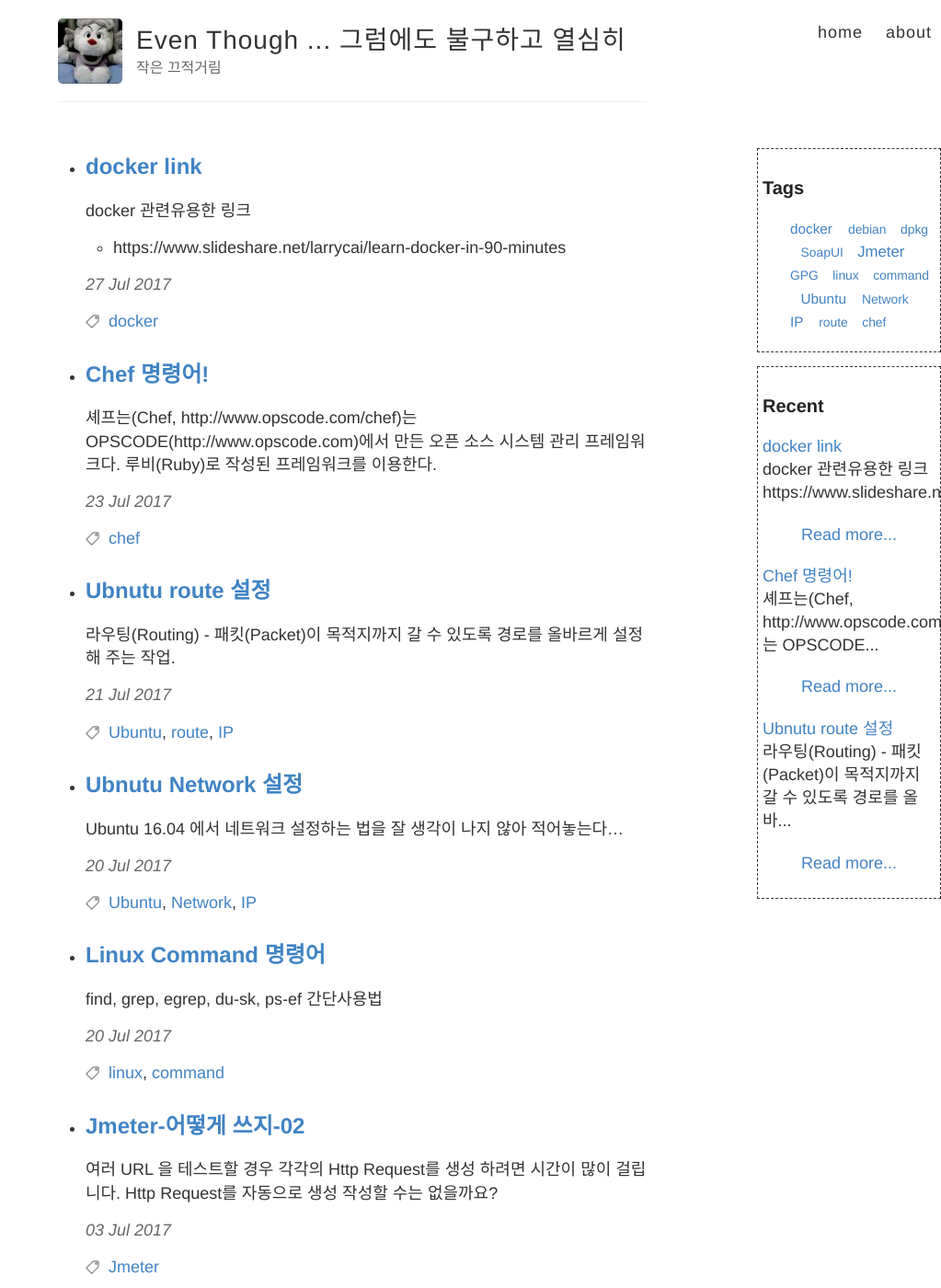
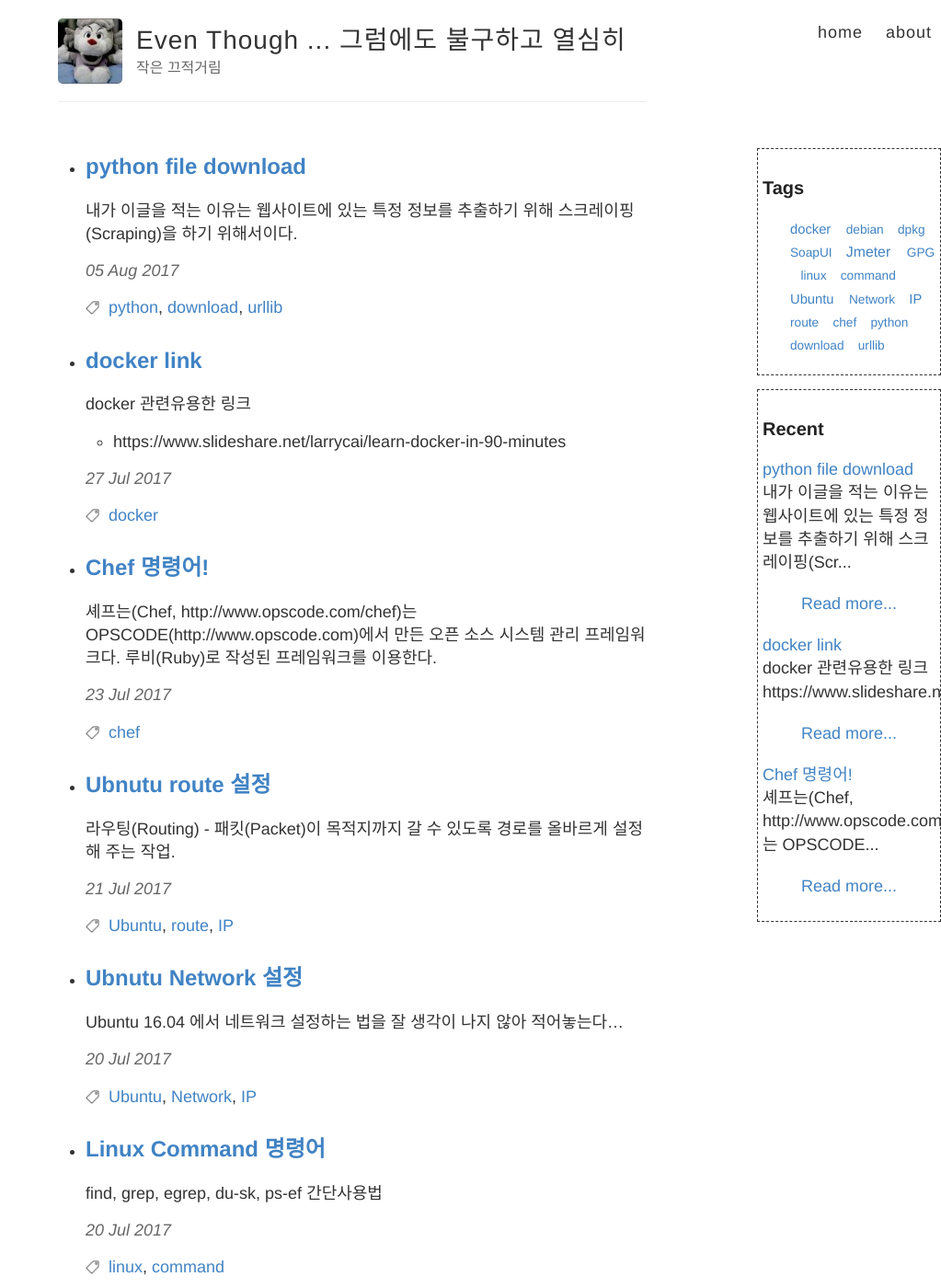
Before and after one commit to xmlangel/xmlangel.github.io, a Jekyll site: the page built from index.html, in a window 1280 px wide and 1400 px high. Shown: the whole window at 92% size, without its empty margins (257-1280 px from the left). Built offline with Jekyll 4.4.1, drawn with Linux system fonts in a browser that asks for light colours; the list of posts is cut into pages by our own code; part of the change alters nothing that is shown; some of the changed text lies outside the part shown.

Commit message:
python 크롤링

```diff
--- a/_posts/2017-07-20-linux-command.md
+++ b/_posts/2017-07-20-linux-command.md
@@ -70,3 +70,6 @@ grep make_ /var/opt/ignite/recovery/latest/recovery.log  <-- HP ignite백업
 grep -i -e error -e fail /var/adm/syslog/syslog.log   <-- HP syslog
 tail -f /var/adm/rc.log    <-- HP 부팅 후 프로세스가 정상수행됐는지..
 {% endhighlight %}
+
+## Crontab 주기
+크론tab의 주기를 볼수 있는 웹페이지 [crontab](https://crontab.guru/)
--- /dev/null
+++ b/_posts/2017-08-05-python-download.md
@@ -0,0 +1,216 @@
+---
+layout: post
+title:  "python file download"
+date:   2017-08-05 12:10:13 +0900
+categories: jekyll update
+comments: true
+tags :
+- python
+- download
+- urllib
+---
+
+내가 이글을 적는 이유는 웹사이트에 있는 특정 정보를 추출하기 위해 스크레이핑(Scraping)을 하기 위해서이다.
+
+가장먼저 python 을 이용해서 다운로드 하는 부분을 알아보고 있다.
+
+urllib.request 를 통해서 다운로드먼져..
+
+
+* 목차
+{:toc}
+
+# 다운로드 하기
+
+## urllib.request
+
+### 파일로 저장:urlretrieve()
+urlretrieve()  함수를 이용해서 파일을 직접 다운로드 할 수 있다.
+
+웹상에 있는 jpg 파일을 download.jpg 로 저장하는 예
+
+{% highlight python %}
+import urllib.request
+
+# URL 저장 경로 지정하기
+url = "https://xmlangel.github.io/images/xmlangel.jpg"
+
+# 저장할 파일이름
+savename = "download.jpg"
+
+# 다운로드
+urllib.request.urlretrieve(url, savename)
+print("저장완료")
+
+{% endhighlight %}
+
+### 메모리로 저장 : urlopen()
+urlopen() 함수를 이용해서 메모리에 저장할 수 있다.
+
+웹상에 있는 jpg 파일을 메모리에 로드후 download2.jpg 로 저장하는 예
+{% highlight python %}
+import urllib.request
+
+# URL 저장 경로 지정하기
+url = "https://xmlangel.github.io/images/xmlangel.jpg"
+
+# 저장할 파일이름
+savename = "download2.jpg"
+
+##다운로드
+memory = urllib.request.urlopen(url).read()
+print("memory 에 저장")
+
+#파일로 저장
+with open(savename, mode ="wb") as f:
+	f.write(memory)
+	print("저장완료")
+{% endhighlight %}
+
+# 스크레이핑 하기(Scraping)  하기
+## BeautifulSoup
+BeautifulSoup 은 HTML 과 XML 을 분석해주는 라이브러리 이다.
+
+자세한 설명은 아래에서
+https://www.crummy.com/software/BeautifulSoup/
+
+pip를 이용해서 간단히 설치가 가능하다.
+
+{% highlight bash %}
+pip install beautifulsoup4
+{% endhighlight %}
+
+### find()
+요소추출
+
+### find_all()
+여러요소추출
+
+{% highlight python %}
+from bs4 import BeautifulSoup
+
+html_doc = """
+<html><head><title>The Dormouse's story</title></head>
+<body>
+<p class="title"><b>The Dormouse's story</b></p>
+
+<p class="story">Once upon a time there were three little sisters; and their names were
+<a href="http://example.com/elsie" class="sister" id="link1">Elsie</a>,
+<a href="http://example.com/lacie" class="sister" id="link2">Lacie</a> and
+<a href="http://example.com/tillie" class="sister" id="link3">Tillie</a>;
+and they lived at the bottom of a well.</p>
+
+<p class="story">...</p>
+"""
+
+soup = BeautifulSoup(html_doc, 'html.parser')
+#기본
+title1 = soup.html.head.title
+print(title1.string)
+
+# 1개요소
+title = soup.find("title")
+
+print(title.string)
+
+# 여러개
+links = soup.find_all("a")
+
+# 링크목록
+for a in links:
+	heaf =a.attrs['href']
+	text = a.string
+	print(heaf,":",text)
+
+{% endhighlight %}
+
+결과
+<{% highlight python %}
+root@python:/home# python beautifulsoup-find.py
+The Dormouse's story
+The Dormouse's story
+http://example.com/elsie : Elsie
+http://example.com/lacie : Lacie
+http://example.com/tillie : Tillie
+{% endhighlight %}
+
+
+{% highlight python %}
+{% endhighlight %}
+
+# 사용예시
+<span style="color:blue">
+기상청에 있는 RSS 데이터를 이용해서 지역의 예보데이터를 가져오는 예제를 만들어 보겠다.
+편의를 위해 지역명을 입력받는 형식으로 만든다.</span>
+
+
+기상청의 RSS 사이트는 아래 경로에서 확인 가능하다.
+
+홈 > 날씨 > 생활과 산업 > 서비스 > 인터넷 > 웹
+
+URL 은 아래와 같다.
+http://www.kma.go.kr/weather/lifenindustry/sevice_rss.jsp
+
+
+[충청남도](http://www.kma.go.kr/weather/forecast/mid-term-rss3.jsp?stnId=133)
+
+
+[서울](http://www.kma.go.kr/weather/forecast/mid-term-rss3.jsp?stnId=109)
+
+
+{% highlight bash %}
+root@python:/home# pip install beautifulsoup4
+Collecting beautifulsoup4
+Installing collected packages: beautifulsoup4
+Successfully installed beautifulsoup4-4.6.0
+{% endhighlight %}
+
+{% highlight python %}
+import sys
+import urllib.request
+import urllib.parse
+from bs4 import BeautifulSoup
+
+# 지역명을 입력받는다.(지역명이 없을경우 Error 를 보여준다.)
+if len(sys.argv)<=1 :
+	print("Error: 지역이름을 입력하세요")
+	sys.exit()
+regionNumber = sys.argv[1]
+
+#RSS Site 주소
+siteURL = "http://www.kma.go.kr/weather/forecast/mid-term-rss3.jsp"
+
+# 지역명이름을 위한 변수
+values = {
+	'stnId': regionNumber
+}
+print(values)
+
+# 매개변수를 URL 인코딩을 해준다.
+params = urllib.parse.urlencode(values)
+
+# RSS URL을 파라미터와 조합
+RSSurl = siteURL + "?" + params
+
+print("url=",RSSurl)
+
+#RSS 정보를 메모리에 저장
+sitedata = urllib.request.urlopen(RSSurl).read()
+
+# utf-8 형식으로 decode
+RSStext = sitedata.decode("utf-8")
+
+# BeautifulSoup 으로 분석
+soup= BeautifulSoup(RSStext,"html.parser")
+
+#정보추출
+title_list = soup.find_all("title")
+wf = soup.find("wf")
+
+for title in title_list:
+	sitetitle=title.string
+	print(sitetitle)
+
+print(wf)
+
+{% endhighlight %}
```
Also changed, not shown: 8 other files.
